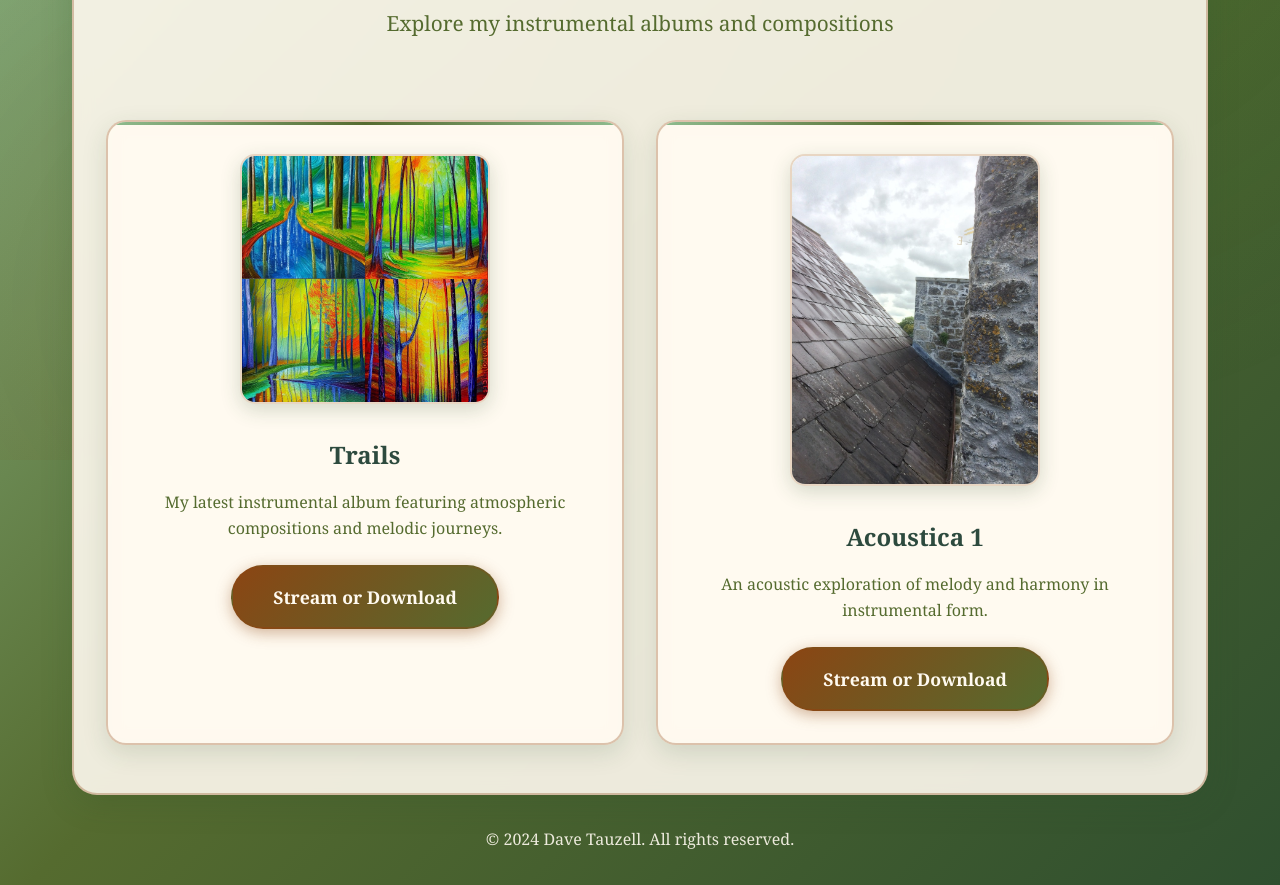
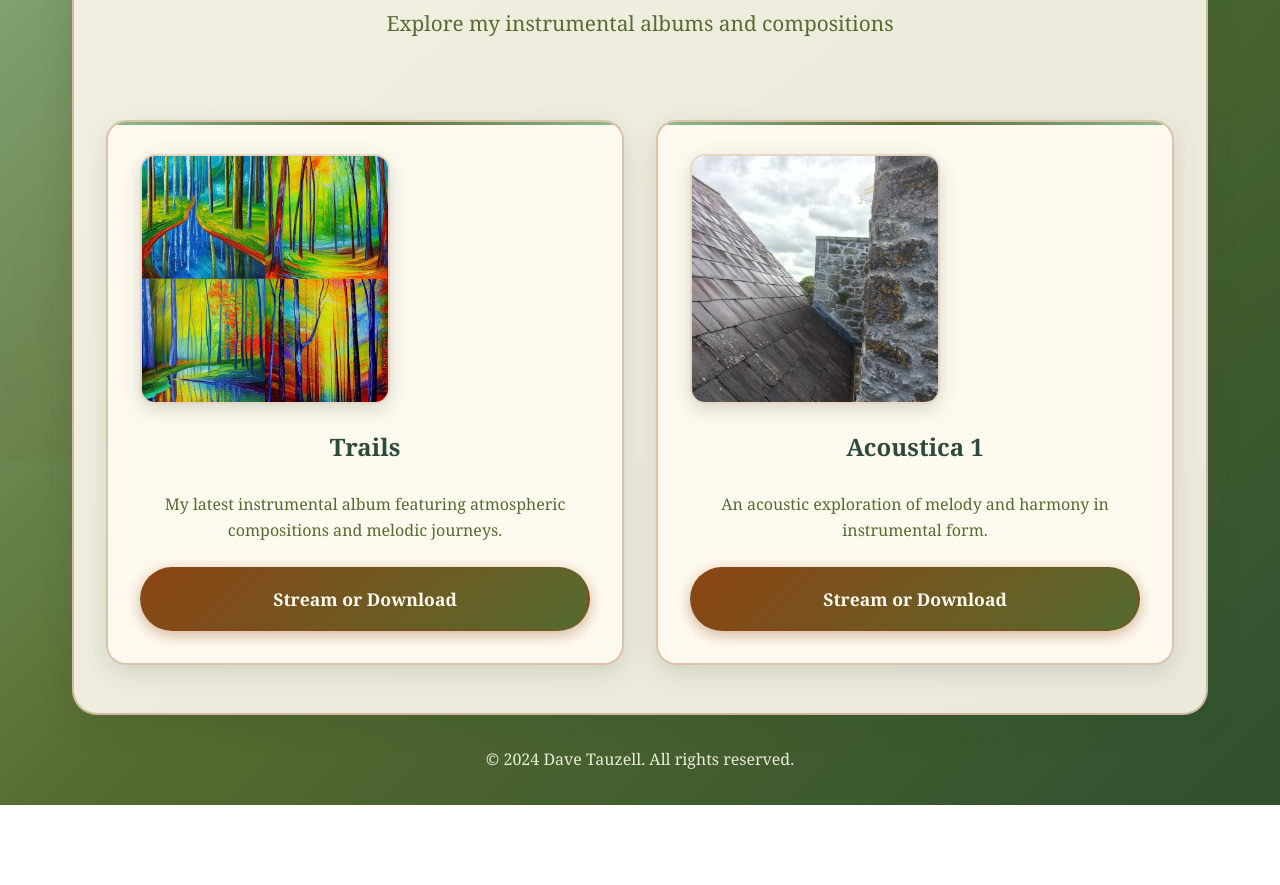
Before and after one commit to dtauzell/dtauzell.github.io, an Astro site: page /music in a window 1280 px wide. Shown: the part 340-1225 px from the top of the page. After the commit the page ends 1145 px from the top, so only its background shows below. Built offline with nearby package versions, Linux system fonts and the light colour scheme; Astro itself is replaced by a stand-in of ours.

Commit message:
music section layout

```diff
--- a/src/styles/modern.css
+++ b/src/styles/modern.css
@@ -177,6 +177,8 @@ body::before {
   backdrop-filter: blur(10px);
   position: relative;
   overflow: hidden;
+  display: flex;
+  flex-direction: column;
 }
 
 .album-card::before {
@@ -199,7 +201,8 @@ body::before {
 .album-cover {
   width: 100%;
   max-width: 250px;
-  height: auto;
+  height: 250px;
+  object-fit: cover;
   border-radius: 15px;
   margin-bottom: 1.5rem;
   box-shadow: 0 6px 20px rgba(47, 79, 47, 0.2);
@@ -212,12 +215,23 @@ body::before {
   border-color: rgba(139, 69, 19, 0.4);
 }
 
+.album-info {
+  display: flex;
+  flex-direction: column;
+  flex: 1;
+}
+
 .album-info h3 {
   color: #2d4a3e;
   margin-bottom: 1rem;
   font-size: 1.5rem;
   font-weight: 600;
   font-family: 'Georgia', serif;
+  min-height: 3rem;
+  /* Ensure consistent height for alignment */
+  display: flex;
+  align-items: flex-start;
+  justify-content: center;
 }
 
 .album-info p {
@@ -226,6 +240,10 @@ body::before {
   font-size: 1rem;
   line-height: 1.6;
   font-family: 'Georgia', serif;
+}
+
+.album-info .btn {
+  margin-top: auto;
 }
 
 /* Buttons */
@@ -317,13 +335,15 @@ body::before {
     opacity: 0;
     transform: translateY(30px);
   }
+
   to {
     opacity: 1;
     transform: translateY(0);
   }
 }
 
-.cover, .masthead {
+.cover,
+.masthead {
   animation: fadeInUp 0.8s ease-out;
 }
 
```
